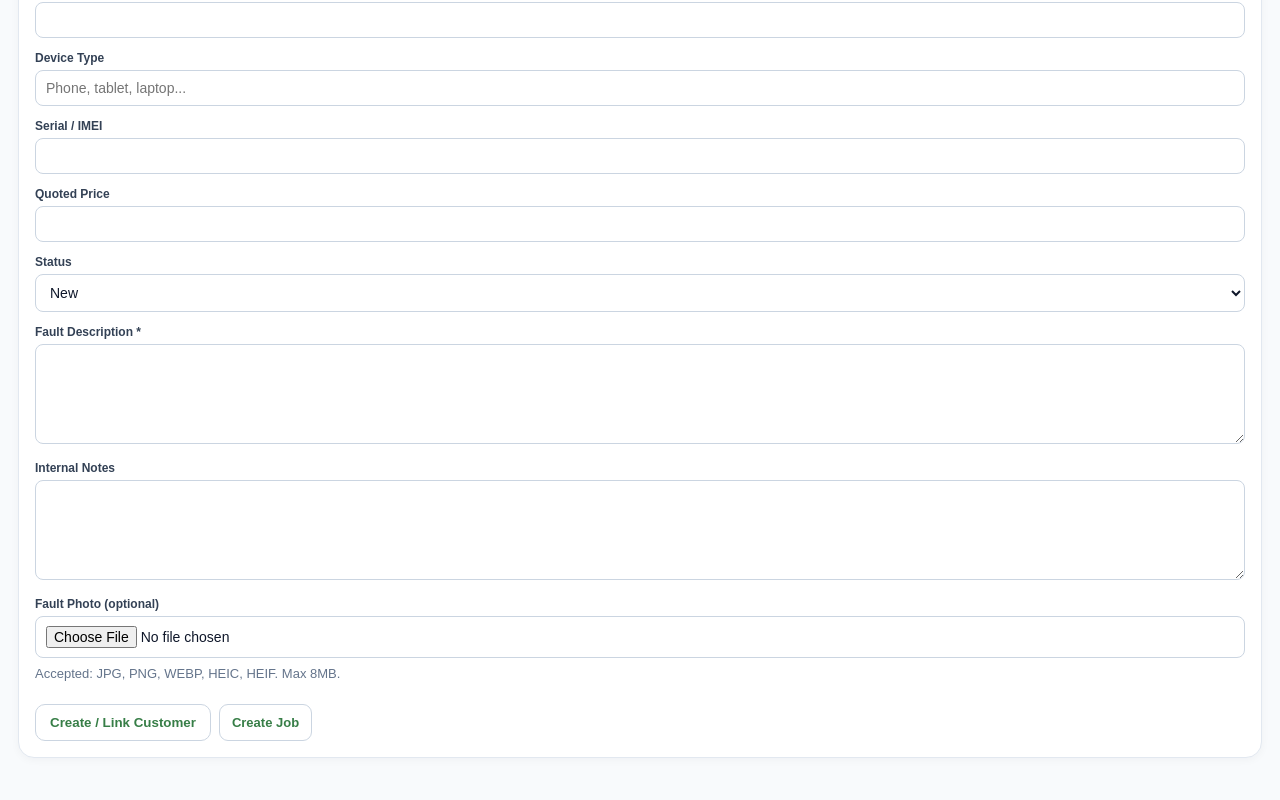
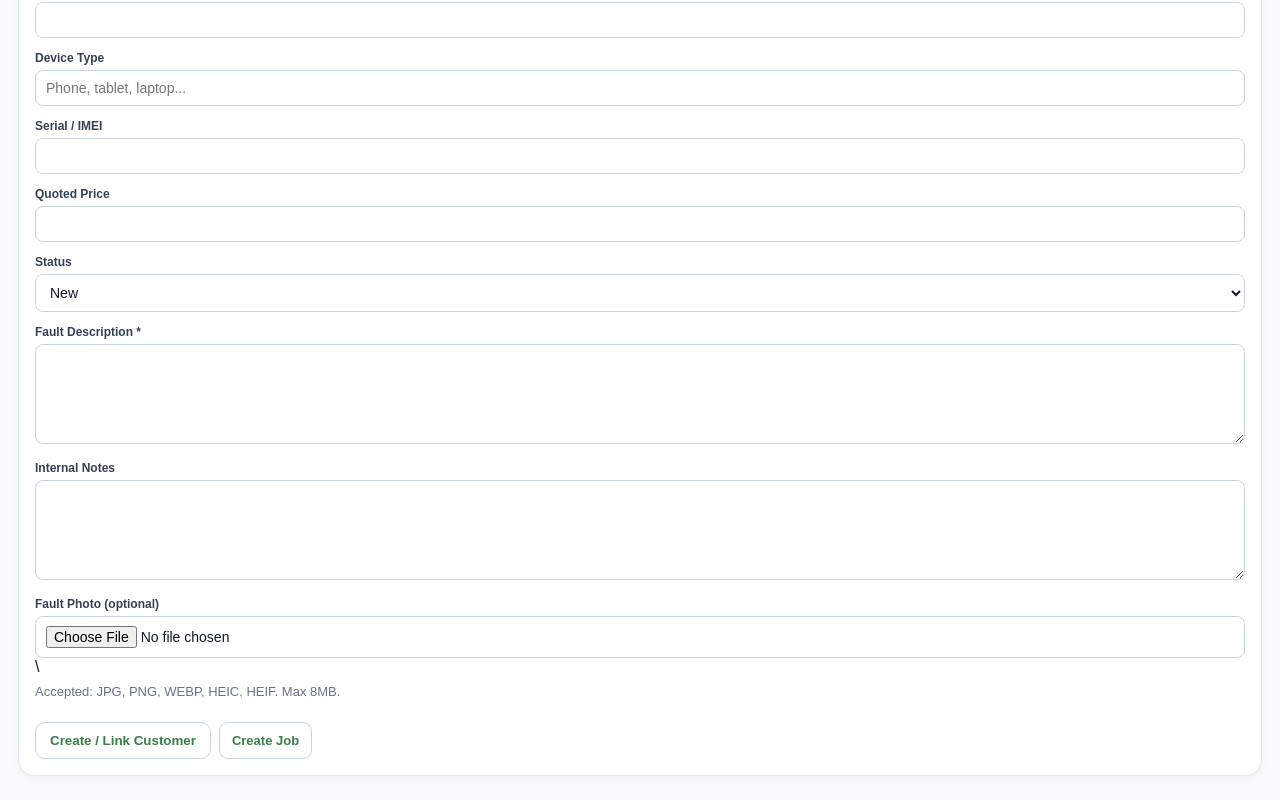
Before and after one commit to mphoneclinic-commits/repair-booking, a Next.js app: page /admin/jobs/new in a window 1280 px wide. Shown: the part 668-1468 px from the top of the page. Built offline with nearby package versions, Linux system fonts and the light colour scheme; no server answers.

Commit message:
update new customer table database

```diff
--- a/app/admin/invoice/page.tsx
+++ b/app/admin/invoice/page.tsx
@@ -774,8 +774,9 @@ export default function InvoicePrintPage() {
             <Link href="/admin/invoices" className={ui.secondaryButton}>
               Back to Invoices
             </Link>
-
-           <Link href={`/admin?highlightJob=${someJobId}`}>Back to Dashboard</Link>
+<Link href="/admin" className={ui.secondaryButton}>
+  Back to Dashboard
+</Link>
 
             {invoice.status === 'draft' && (
               <button
--- a/app/admin/jobs/new/page.tsx
+++ b/app/admin/jobs/new/page.tsx
@@ -899,6 +899,7 @@ export default function NewJobPage() {
                 <p className={styles.helperText}>Selected: {photoFile.name}</p>
               ) : null}
 
+\
               <p className={styles.helperText}>
                 Accepted: JPG, PNG, WEBP, HEIC, HEIF. Max {MAX_PHOTO_SIZE_MB}MB.
               </p>
```
